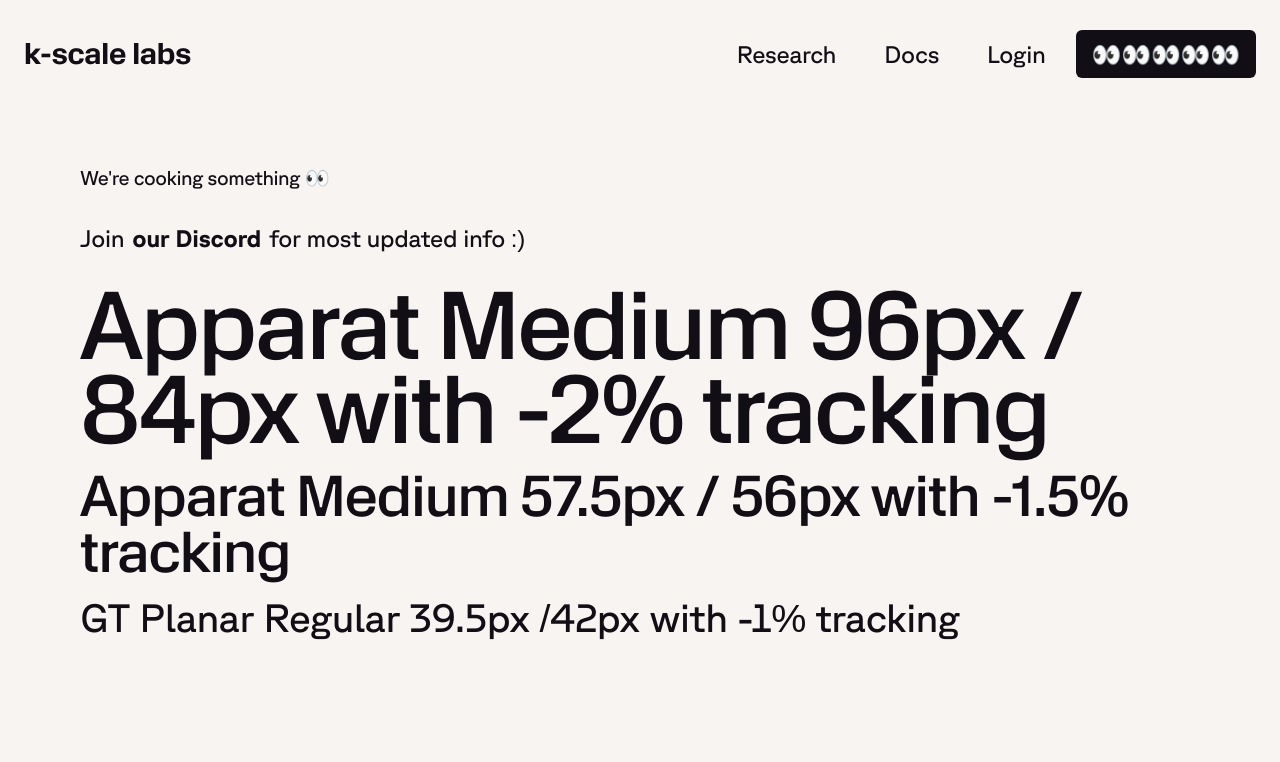
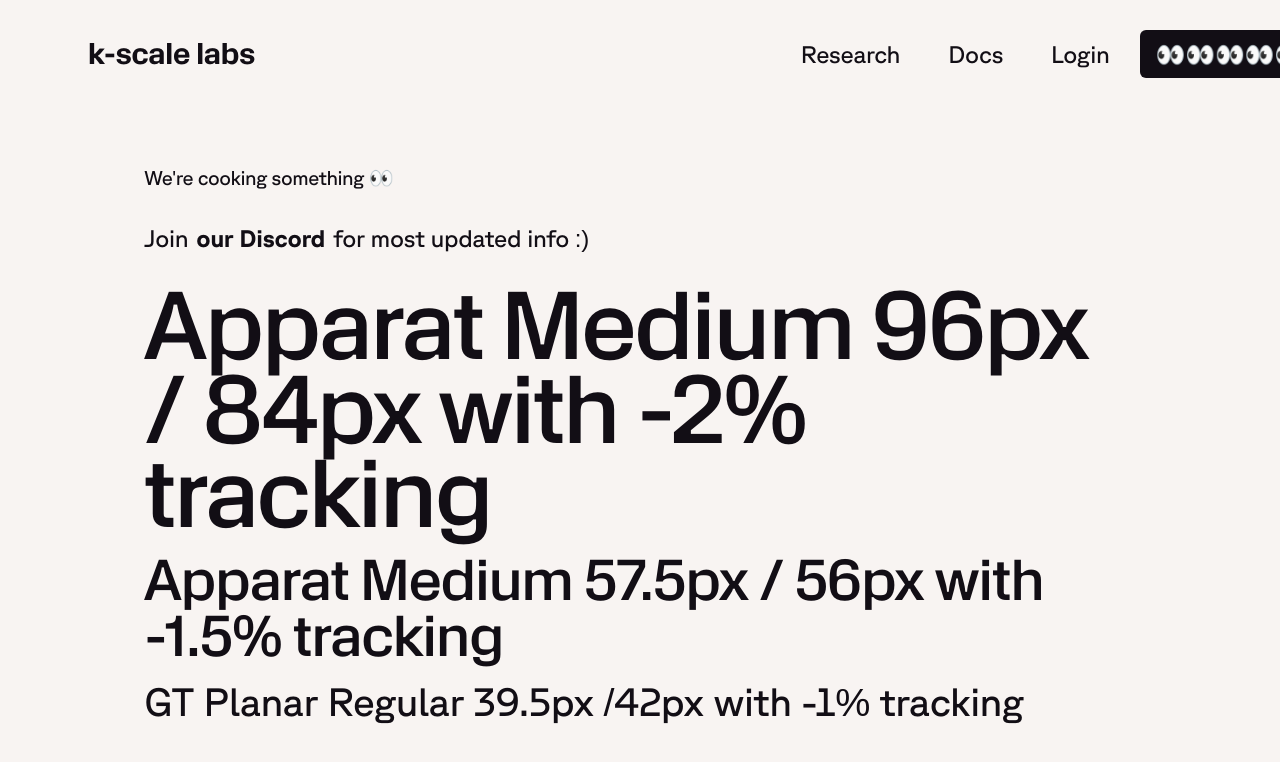
Before and after one commit to zeroth-robotics/zeroth-frontend, a Next.js app: page / in a window 1280 px wide. Shown: the top 762 px of the page. Built offline with nearby package versions, Linux system fonts and the light colour scheme.

Commit message:
hange text selection to correct colors

```diff
--- a/src/styles/globals.css
+++ b/src/styles/globals.css
@@ -74,7 +74,10 @@
         }
     }
 }
-
+*::selection {
+    background: var(--foreground);
+    color: var(--background);
+}
 
 body {
     color: var(--foreground);
@@ -85,6 +88,8 @@ body {
     font-size: 24px;
     line-height: 28px;
     letter-spacing: -0.01em;
+    margin-left: 5%;
+    margin-right: 5%;
 }
 
 h1 {
@@ -141,6 +146,7 @@ code, pre {
     line-height: 18px;
     letter-spacing: 0.02em;
 }
+
 
 @media (max-width: 1024px) {
     body {
```
